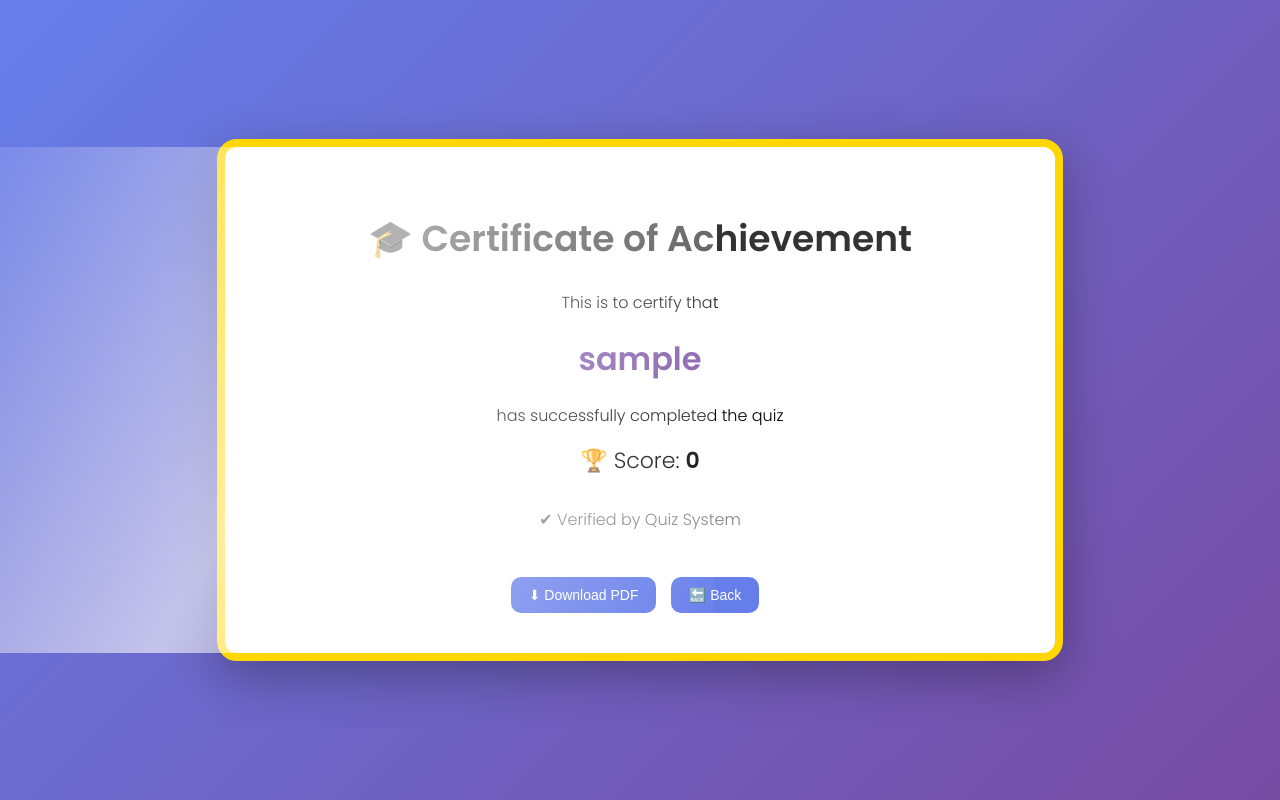
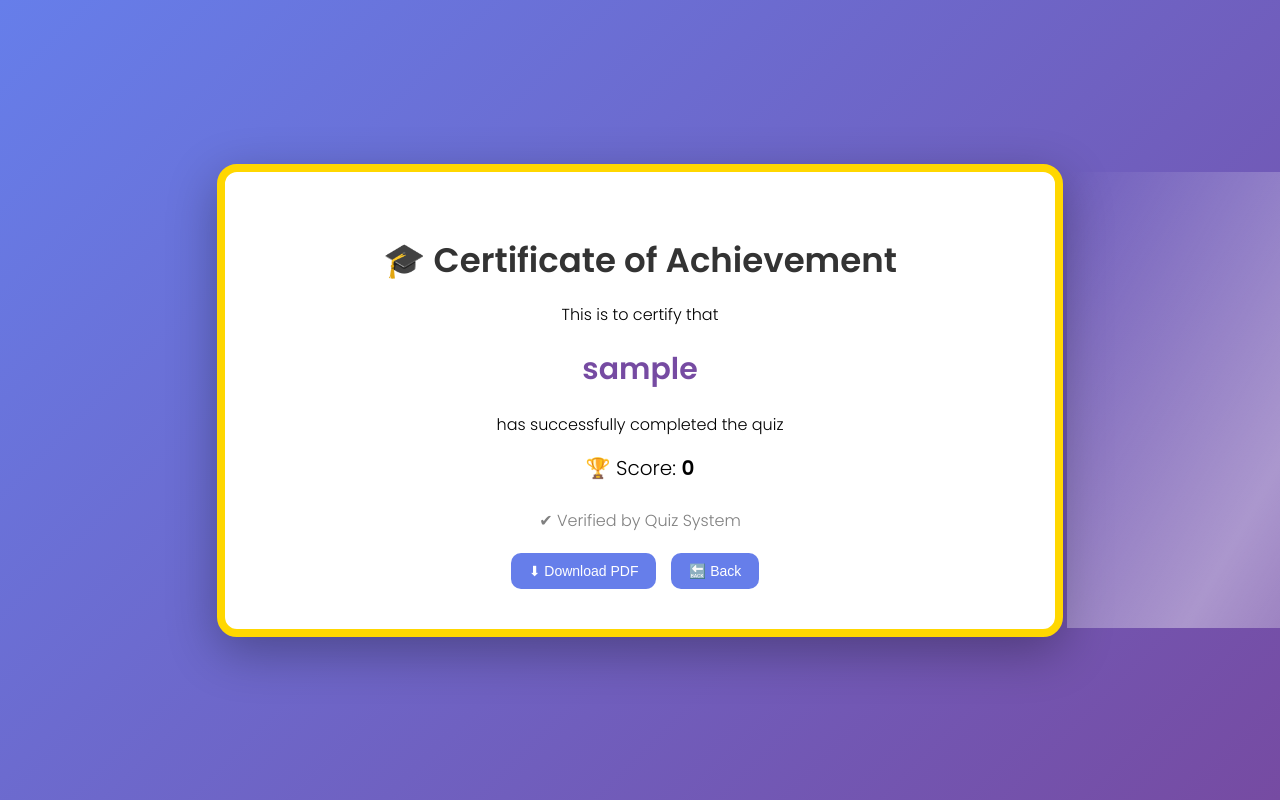
Before and after one commit to chopadebhumika8-commits/Quiz_app, a Flask app: page /certificate in a window 1280 px wide; the page is wider, and only the part inside the window is pictured. Run offline with Flask 3, Linux system fonts and the light colour scheme; the visitor is signed in with stand-in values (Sample User, id 1); some libraries are stand-ins or nearby versions.

Commit message:
Refactor certificate.html styles and animations
Updated styles and animations for the certificate template, including adjustments to dimensions, background effects, and button interactions.

```diff
--- a/templates/certificate.html
+++ b/templates/certificate.html
@@ -6,97 +6,121 @@
 <link href="https://fonts.googleapis.com/css2?family=Poppins:wght@300;600&display=swap" rel="stylesheet">
 
 <style>
-
 body {
     margin: 0;
     font-family: 'Poppins', sans-serif;
     background: linear-gradient(135deg, #667eea, #764ba2);
+
     display: flex;
     justify-content: center;
     align-items: center;
-    height: 100vh;
+
+    min-height: 100vh;
+    overflow: hidden;
 }
 
-/* Certificate Card */
+/* ===== CERTIFICATE BOX ===== */
 .certificate {
     background: white;
+
     padding: 40px;
-    width: 85%;
+    width: 90%;
     max-width: 750px;
+
     border-radius: 20px;
     text-align: center;
+
     box-shadow: 0 15px 50px rgba(0,0,0,0.3);
     border: 8px solid gold;
+
     position: relative;
-    animation: fadeIn 1.5s ease-in-out;
+
+    transform: translateZ(0);
+
+    animation: fadeIn 0.8s ease-in-out;
 }
 
-/* Shine Animation */
+/* ===== SHINE EFFECT ===== */
 .certificate::before {
     content: "";
     position: absolute;
     top: 0;
     left: -100%;
-    width: 100%;
+    width: 60%;
     height: 100%;
-    background: linear-gradient(120deg, transparent, rgba(255,255,255,0.6), transparent);
-    animation: shine 3s infinite;
+
+    background: linear-gradient(
+        120deg,
+        transparent,
+        rgba(255,255,255,0.4),
+        transparent
+    );
+
+    animation: shine 4s infinite;
+    pointer-events: none;
 }
 
-/* Animations */
+/* ===== ANIMATIONS ===== */
 @keyframes fadeIn {
-    from { opacity: 0; transform: scale(0.9); }
+    from { opacity: 0; transform: scale(0.98); }
     to { opacity: 1; transform: scale(1); }
 }
 
 @keyframes shine {
     0% { left: -100%; }
-    100% { left: 100%; }
+    100% { left: 120%; }
 }
 
-/* Heading */
+/* ===== TITLE ===== */
 h1 {
-    font-size: 36px;
+    font-size: 34px;
     color: #333;
+    margin-bottom: 10px;
 }
 
-/* Name Highlight */
+/* ===== USER NAME ===== */
 .name {
-    font-size: 32px;
+    font-size: 30px;
     font-weight: bold;
     color: #764ba2;
     margin: 20px 0;
 }
 
-/* Score */
+/* ===== SCORE ===== */
 .score {
-    font-size: 22px;
+    font-size: 20px;
     margin-top: 10px;
 }
 
-/* Footer */
+/* ===== FOOTER ===== */
 .footer {
-    margin-top: 30px;
+    margin-top: 25px;
     color: gray;
 }
 
-/* Buttons */
+/* ===== BUTTONS ===== */
 .btn {
     margin-top: 20px;
     padding: 10px 18px;
+
     border: none;
     border-radius: 10px;
+
     background: #667eea;
     color: white;
+
     cursor: pointer;
     font-size: 14px;
+
     margin-right: 10px;
+
+    transition: 0.3s ease;
 }
 
 .btn:hover {
     background: #5a67d8;
+    transform: scale(1.05);
 }
-
 </style>
 
 </head>
@@ -118,8 +142,6 @@ h1 {
         ✔ Verified by Quiz System
     </div>
 
-<br>
-
     <!-- BUTTONS -->
     <button class="btn" onclick="downloadPDF()">⬇ Download PDF</button>
 
@@ -129,14 +151,23 @@ h1 {
 
 </div>
 
-<!-- JS PDF LIBRARY -->
+<!-- PDF LIBRARY -->
 <script src="https://cdnjs.cloudflare.com/ajax/libs/html2pdf.js/0.10.1/html2pdf.bundle.min.js"></script>
 
 <script>
 function downloadPDF() {
     const element = document.getElementById("certificate");
 
-    html2pdf().from(element).save("certificate.pdf");
+    html2pdf()
+        .set({
+            margin: 0,
+            filename: 'certificate.pdf',
+            image: { type: 'jpeg', quality: 0.98 },
+            html2canvas: { scale: 2 },
+            jsPDF: { unit: 'in', format: 'a4', orientation: 'landscape' }
+        })
+        .from(element)
+        .save();
 }
 </script>
 
```
Lines whose indentation alone changed are shown as unchanged.
